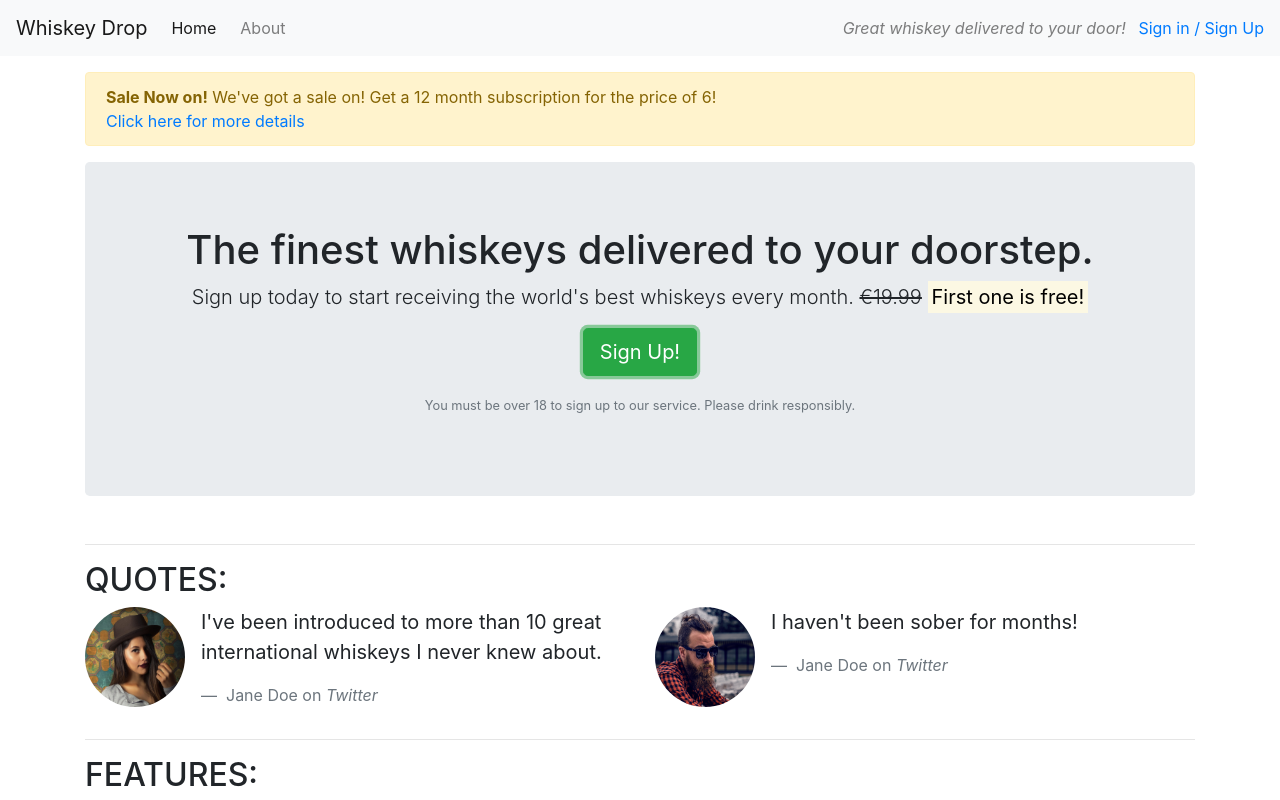
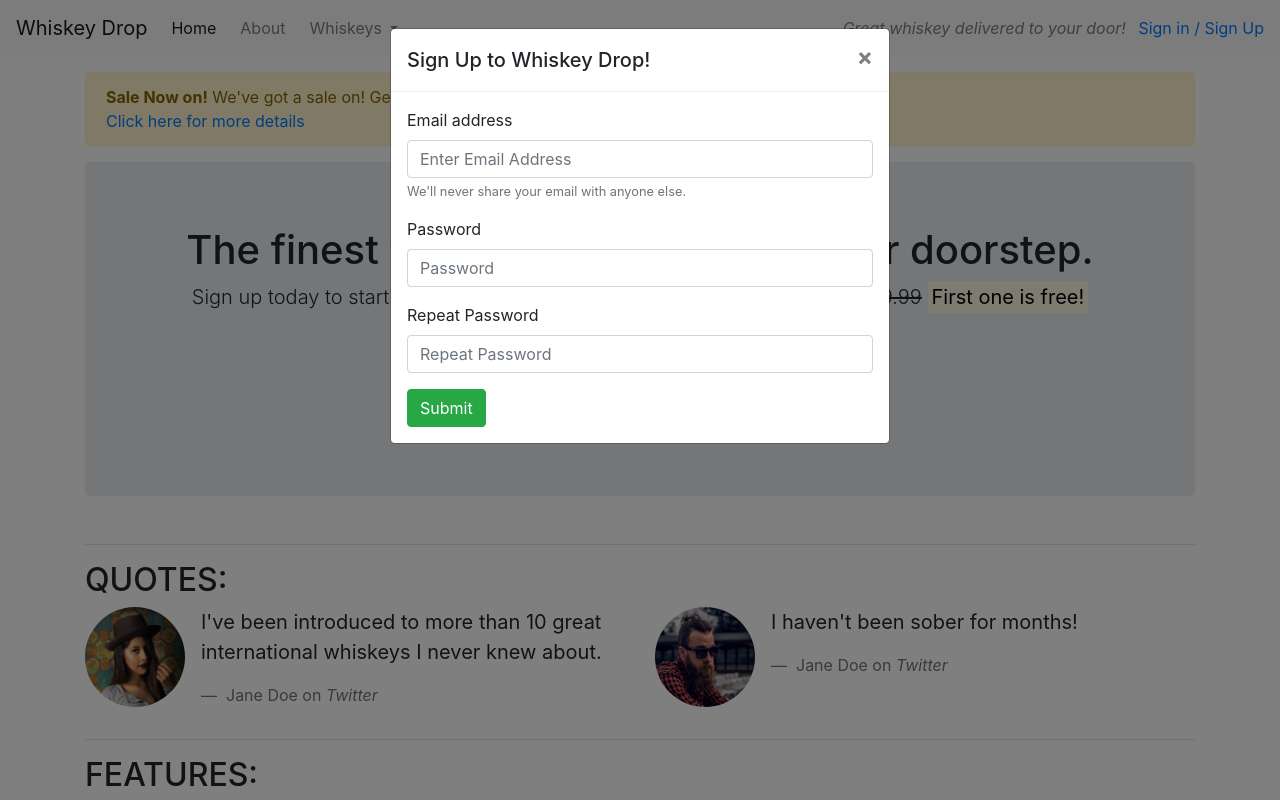
Before and after one commit to richardthorp/whiskey-drop, a plain HTML site: page index.html in a window 1280 px wide. Both pictures are taken after a click on the button "Sign Up!". Shown: the top 800 px of the page. Drawn offline with nearby package versions, Linux system fonts and the light colour scheme.

Commit message:
Nav toggle and sign-up modal added

```diff
--- a/index.html
+++ b/index.html
@@ -17,17 +17,49 @@
   <body>
     <nav class="navbar navbar-light bg-light navbar-expand-sm">
       <a href="/" class="navbar-brand">Whiskey Drop</a>
-      <ul class="navbar-nav mr-auto">
+      <button
+        class="navbar-toggler ml-auto"
+        type="button"
+        data-toggle="collapse"
+        data-target="#navbarNav"
+        aria-controls="navbarNav"
+        aria-expanded="false"
+        aria-label="Toggle navigation"
+      >
+        <span class="navbar-toggler-icon"></span>
+      </button>
+      <div class="collapse navbar-collapse" id="navbarNav">
+        <ul class="navbar-nav mr-auto text-right">
           <li class="active nav-item mr-2">
             <a href="/" class="nav-link">Home</a>
           </li>
           <li class="nav-item mr-2">
             <a href="/about" class="nav-link">About</a>
           </li>
+          <li class="nav-item dropdown">
+            <a
+              class="nav-link dropdown-toggle"
+              href="#"
+              id="navbarDropdownMenuLink"
+              role="button"
+              data-toggle="dropdown"
+              aria-haspopup="true"
+              aria-expanded="false"
+            >
+              Whiskeys
+            </a>
+            <div class="dropdown-menu" aria-labelledby="navbarDropdownMenuLink">
+              <a class="dropdown-item" href="#">Irish</a>
+              <a class="dropdown-item" href="#">Scotch</a>
+              <a class="dropdown-item" href="#">Japanese</a>
+              <a class="dropdown-item" href="#">American</a>
+            </div>
+          </li>
           <li class="nav-item mr-2 d-block d-sm-none">
             <a href="/sign-in" class="nav-link">Sign in / Sign up</a>
           </li>
         </ul>
+      </div>
       <div class="d-none d-md-block">
         <p class="navbar-text my-auto mr-2">
           <i>Great whiskey delivered to your door!</i>
@@ -36,10 +68,14 @@
       </div>
     </nav>
     <article class="container mt-3">
-      <div class="row ">
+      <div class="row">
         <div class="col-12">
           <div class="alert alert-warning">
-            <strong>Sale Now on!</strong> We've got a sale on! Get a 12 month subscription for the price of 6! <br><a href="#">Click here for more details</a></div>
+            <strong>Sale Now on!</strong> We've got a sale on! Get a 12 month
+            subscription for the price of 6! <br /><a href="#"
+              >Click here for more details</a
+            >
+          </div>
         </div>
       </div>
       <div class="row">
@@ -54,7 +90,15 @@
               <span class="d-inline d-sm-none"><br /></span>
               <strong><mark>First one is free!</mark></strong>
             </p>
-            <p><button class="btn btn-lg btn-success">Sign Up!</button></p>
+            <p>
+              <button
+                class="btn btn-lg btn-success"
+                data-toggle="modal"
+                data-target="#signUpModal"
+              >
+                Sign Up!
+              </button>
+            </p>
             <p class="text-muted">
               <small
                 >You must be over 18 to sign up to our service. Please drink
@@ -224,6 +268,74 @@
         </div>
       </section>
     </article>
-    <a href="index2.html">index 2</a>
+    <div class="modal" tabindex="-1" id="signUpModal">
+      <div class="modal-dialog">
+        <div class="modal-content">
+          <div class="modal-header">
+            <h5 class="modal-title">Sign Up to Whiskey Drop!</h5>
+            <button
+              type="button"
+              class="close"
+              data-dismiss="modal"
+              aria-label="Close"
+            >
+              <span aria-hidden="true">&times;</span>
+            </button>
+          </div>
+          <div class="modal-body">
+            <form>
+              <div class="form-group">
+                <label for="exampleInputEmail1">Email address</label>
+                <input
+                  type="email"
+                  class="form-control"
+                  id="exampleInputEmail1"
+                  aria-describedby="emailHelp"
+                  placeholder="Enter Email Address"
+                />
+                <small id="emailHelp" class="form-text text-muted"
+                  >We'll never share your email with anyone else.</small
+                >
+              </div>
+              <div class="form-group">
+                <label for="password">Password</label>
+                <input
+                  type="password"
+                  class="form-control"
+                  id="password"
+                  placeholder="Password"
+                />
+              </div>
+                <div class="form-group">
+                <label for="repeatPassword">Repeat Password</label>
+                <input
+                  type="password"
+                  class="form-control"
+                  id="repeatPassword"
+                  placeholder="Repeat Password"
+                />
+              </div>
+
+              <button type="submit" class="btn btn-success">Submit</button>
+            </form>
+          </div>
+        </div>
+      </div>
+    </div>
+    <script
+      src="https://code.jquery.com/jquery-3.5.1.slim.min.js"
+      integrity="sha384-DfXdz2htPH0lsSSs5nCTpuj/zy4C+OGpamoFVy38MVBnE+IbbVYUew+OrCXaRkfj"
+      crossorigin="anonymous"
+    ></script>
+    <script
+      src="https://cdn.jsdelivr.net/npm/popper.js@1.16.1/dist/umd/popper.min.js"
+      integrity="sha384-9/reFTGAW83EW2RDu2S0VKaIzap3H66lZH81PoYlFhbGU+6BZp6G7niu735Sk7lN"
+      crossorigin="anonymous"
+    ></script>
+    <script
+      src="https://stackpath.bootstrapcdn.com/bootstrap/4.5.2/js/bootstrap.min.js"
+      integrity="sha384-B4gt1jrGC7Jh4AgTPSdUtOBvfO8shuf57BaghqFfPlYxofvL8/KUEfYiJOMMV+rV"
+      crossorigin="anonymous"
+    ></script>
   </body>
 </html>
```
Lines whose indentation alone changed are shown as unchanged.
